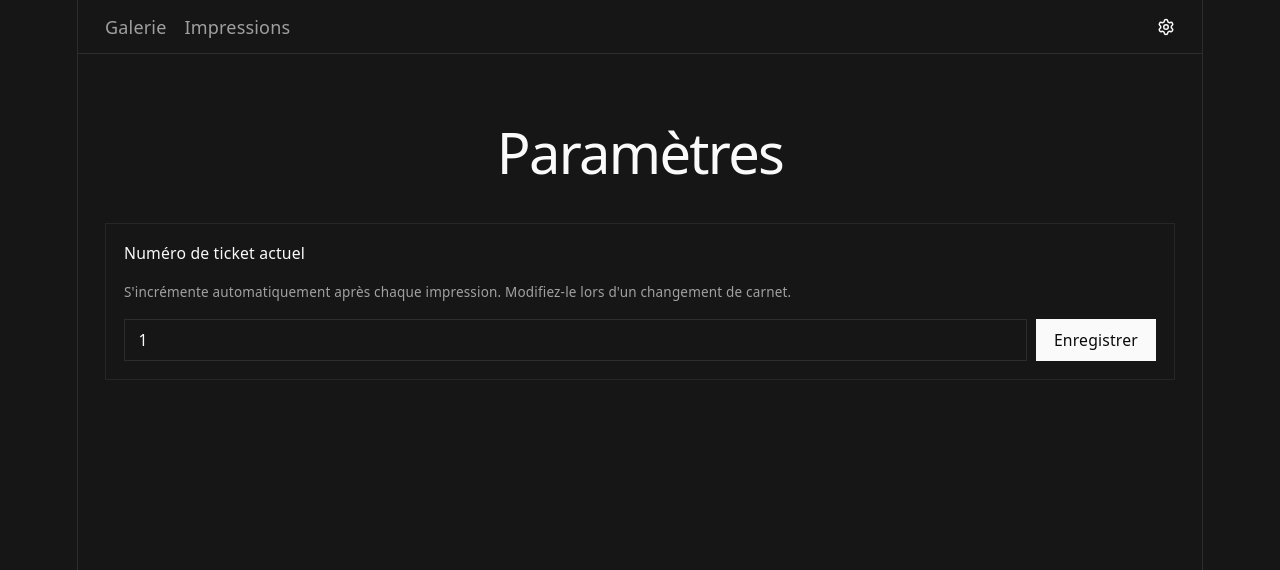
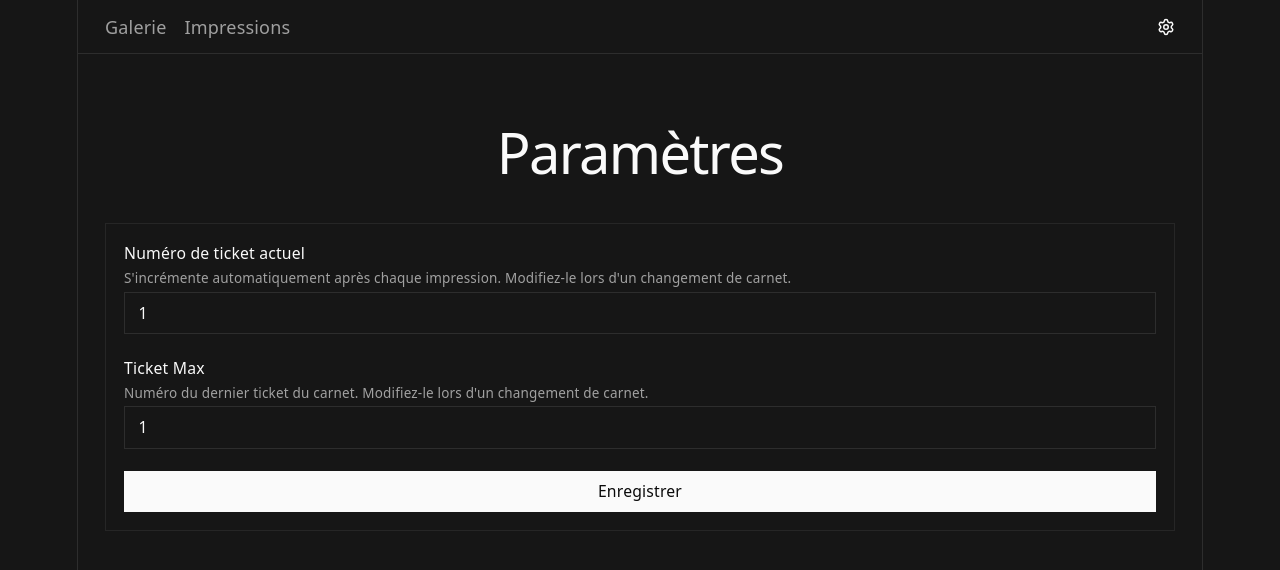
Before and after one commit to Association-Ephemere/frontend, a React (Vite) app: page /parameters in a window 1280 px wide. Shown: the top 570 px of the page. Built offline with nearby package versions, Linux system fonts and the light colour scheme; no server answers.

Commit message:
Feat : add end of ticket book (#24)
* feat : add mak ticket param

* feat : better handle server error

* fix : fix build

```diff
--- a/src/context/ticket/TicketContext.tsx
+++ b/src/context/ticket/TicketContext.tsx
@@ -1,12 +1,26 @@
 import { useState, useEffect, type ReactNode } from "react";
 import { TicketContext } from "./TicketProvider";
 import type { Ticket } from "@/types/ticket";
+import { toast } from "sonner";
+import { useNavigate } from "react-router";
 
-const STORAGE_KEY = "ticketNumber";
+const TICKET_NUMBER_STORAGE_KEY = "ticketNumber";
+const MAX_TICKET_BOOK_STORAGE_KEY = "maxTicketNumber";
 const TICKET_STORAGE_KEY = "ticket";
 
 function readTicketNumber(): number {
-  const parsed = parseInt(localStorage.getItem(STORAGE_KEY) ?? "", 10);
+  const parsed = parseInt(
+    localStorage.getItem(TICKET_NUMBER_STORAGE_KEY) ?? "",
+    10,
+  );
+  return isNaN(parsed) ? 1 : parsed;
+}
+
+function readMaxTicketBookNumber(): number {
+  const parsed = parseInt(
+    localStorage.getItem(MAX_TICKET_BOOK_STORAGE_KEY) ?? "",
+    10,
+  );
   return isNaN(parsed) ? 1 : parsed;
 }
 
@@ -28,6 +42,8 @@ export interface TicketContextValue {
   ticketNumber: number;
   setTicketNumber: (n: number) => void;
   incrementTicketNumber: () => void;
+  maxTicketNumber: number;
+  setMaxTicketNumber: (n: number) => void;
 }
 
 export function TicketProvider({
@@ -36,6 +52,11 @@ export function TicketProvider({
   const [ticket, setTicket] = useState<Ticket>(readTicket);
   const [ticketNumber, setTicketNumberState] =
     useState<number>(readTicketNumber);
+  const [maxTicketNumber, setMaxTicketNumberState] = useState<number>(
+    readMaxTicketBookNumber,
+  );
+
+  const navigate = useNavigate();
 
   useEffect(() => {
     localStorage.setItem(TICKET_STORAGE_KEY, JSON.stringify(ticket));
@@ -68,11 +89,24 @@ export function TicketProvider({
   function setTicketNumber(n: number) {
     const clamped = Math.max(1, n);
     setTicketNumberState(clamped);
-    localStorage.setItem(STORAGE_KEY, String(clamped));
+    localStorage.setItem(TICKET_NUMBER_STORAGE_KEY, String(clamped));
+  }
+
+  function setMaxTicketNumber(n: number) {
+    const clamped = Math.max(1, n);
+    setMaxTicketNumberState(clamped);
+    localStorage.setItem(MAX_TICKET_BOOK_STORAGE_KEY, String(clamped));
   }
 
   function incrementTicketNumber() {
     setTicketNumber(ticketNumber + 1);
+    if (ticketNumber >= maxTicketNumber) {
+      toast.info(
+        "Vous avez utilisé le dernier ticket disponible, veuillez prendre un nouveau carnet et changer les paramètres.",
+      );
+
+      navigate("/parameters");
+    }
   }
 
   return (
@@ -86,6 +120,8 @@ export function TicketProvider({
         ticketNumber,
         setTicketNumber,
         incrementTicketNumber,
+        maxTicketNumber,
+        setMaxTicketNumber,
       }}
     >
       {children}
--- a/src/hooks/useJobSSE.ts
+++ b/src/hooks/useJobSSE.ts
@@ -10,7 +10,7 @@ export function useJobSSE(printingIds: string[]) {
   const connections = useRef<Record<string, EventSource>>({});
 
   useEffect(() => {
-    const base = getEnv("VITE_JOB_SERVICE_URL");
+    const base = getEnv("VITE_JOB_SERVICE_URL") ?? "/";
     const activeIds = new Set(printingIds);
 
     // Close connections no longer needed
--- a/src/hooks/usePhotos.ts
+++ b/src/hooks/usePhotos.ts
@@ -26,5 +26,6 @@ export function useInfinitePhotos() {
       const loaded = allPages.flatMap((p) => p.photos).length;
       return loaded < lastPage.total ? loaded : undefined;
     },
+    throwOnError: true,
   });
 }
--- a/src/lib/axios.ts
+++ b/src/lib/axios.ts
@@ -1,6 +1,7 @@
 import axios from "axios";
 import type { PhotosResponse } from "../hooks/usePhotos";
 import { mockFetchPhotos } from "../mocks/flickrAdapter";
+import { toast } from "sonner";
 
 declare global {
   interface Window {
@@ -13,7 +14,7 @@ function getEnv(key: string): string {
 }
 
 export const api = axios.create({
-  baseURL: getEnv("VITE_JOB_SERVICE_URL"),
+  baseURL: getEnv("VITE_JOB_SERVICE_URL") ?? "/",
 });
 
 export { getEnv };
@@ -29,8 +30,18 @@ export async function fetchPhotosCompat(
   if (USE_MOCK) {
     return mockFetchPhotos(offset, limit);
   }
+
   const { data } = await api.get<PhotosResponse>("/photos", {
     params: { limit, offset },
   });
+
+  if (!data?.photos) {
+    toast.info("Réponse du serveur invalide, vérifiez l'url de l'API");
+    return {
+      photos: [],
+      total: 0,
+    };
+  }
+
   return data;
 }
--- a/src/pages/Gallery.tsx
+++ b/src/pages/Gallery.tsx
@@ -7,6 +7,7 @@ import { useTicket } from "../context/ticket/TicketProvider";
 
 function dedup(photos: Photo[]): Photo[] {
   const seen = new Set<string>();
+
   return photos.filter((p) => {
     if (seen.has(p.key)) return false;
     seen.add(p.key);
@@ -21,7 +22,8 @@ export default function Gallery() {
 
   const [topPhotos, setTopPhotos] = useState<Photo[]>([]);
   const scrollPages = data?.pages.flatMap((p) => p.photos) ?? [];
-  const allPhotos = dedup([...topPhotos, ...scrollPages]);
+
+  const allPhotos = dedup(topPhotos.concat(scrollPages) ?? []);
 
   const [modalIndex, setModalIndex] = useState<number | null>(null);
 
@@ -57,22 +59,12 @@ export default function Gallery() {
     [hasNextPage, isFetchingNextPage, fetchNextPage],
   );
 
-  if (status === "error") {
+  if (!data || status === "error") {
     return (
       <div className="flex items-center justify-center h-[calc(100vh-48px)]">
         <p className="text-red-500">
           Une erreur est survenue lors du chargement des photos
         </p>
-      </div>
-    );
-  }
-
-  if (status === "pending") {
-    return (
-      <div className="flex items-center justify-center h-[calc(100vh-48px)]">
-        <span className="text-stone-400 text-sm animate-pulse">
-          Chargement…
-        </span>
       </div>
     );
   }
--- a/src/pages/Parameters.tsx
+++ b/src/pages/Parameters.tsx
@@ -1,33 +1,51 @@
 import { useTicket } from "@/context/ticket/TicketProvider";
 import { useState } from "react";
+import { toast } from "sonner";
 
 export default function Parameters() {
-  const { ticketNumber, setTicketNumber } = useTicket();
+  const { ticketNumber, setTicketNumber, maxTicketNumber, setMaxTicketNumber } =
+    useTicket();
   const [input, setInput] = useState(String(ticketNumber));
+  const [inputMax, setInputMax] = useState(String(maxTicketNumber));
   const [saved, setSaved] = useState(false);
 
   function handleSave() {
     const parsed = parseInt(input, 10);
-    if (!isNaN(parsed)) {
+    const maxParsed = parseInt(inputMax, 10);
+
+    if (isNaN(parsed) || isNaN(maxParsed)) {
+      toast.error("Veuillez entrer des nombres valides pour les deux champs.");
+      return;
+    }
+
+    if (parsed > maxParsed) {
+      toast.error(
+        "Le numéro de ticket actuel ne peut pas être supérieur au numéro de ticket max.",
+      );
+      return;
+    }
+
     setTicketNumber(parsed);
+
+    setMaxTicketNumber(parsed);
     setSaved(true);
+    toast.success("Paramètres enregistrés avec succès !");
     setTimeout(() => setSaved(false), 2000);
-    }
   }
 
   return (
     <main className="p-6 p-x-12">
       <h1 className="text-xl font-semibold text-stone-800 mb-6">Paramètres</h1>
 
-      <div className="border border-muted rounded-xl p-4 gap-4 flex flex-col w-full items-start">
+      <div className="border border-muted rounded-xl p-4 gap-5 flex flex-col w-full items-start text-left">
+        <div className="flex gap-1 w-full flex-col">
           <label className="text-sm font-medium text-foreground">
             Numéro de ticket actuel
           </label>
           <p className="text-xs text-muted-foreground text-left">
-          S'incrémente automatiquement après chaque impression. Modifiez-le lors
-          d'un changement de carnet.
+            S'incrémente automatiquement après chaque impression. Modifiez-le
+            lors d'un changement de carnet.
           </p>
-        <div className="flex gap-2 w-full">
           <input
             type="number"
             min={1}
@@ -38,14 +56,33 @@ export default function Parameters() {
             }}
             className="w-full px-3 py-2 border rounded-lg text-sm focus:outline-none focus:ring-1 shrink"
           />
+        </div>
+        <div className="flex gap-1 w-full flex-col">
+          <label className="text-sm font-medium text-foreground">
+            Ticket Max
+          </label>
+          <p className="text-xs text-muted-foreground text-left">
+            Numéro du dernier ticket du carnet. Modifiez-le lors d'un changement
+            de carnet.
+          </p>
+          <input
+            type="number"
+            min={1}
+            value={inputMax}
+            onChange={(e) => {
+              setInputMax(e.target.value);
+              setSaved(false);
+            }}
+            className="w-full px-3 py-2 border rounded-lg text-sm focus:outline-none focus:ring-1 shrink"
+          />
+        </div>
         <button
           onClick={handleSave}
-            className="px-4 py-2 rounded-lg text-sm bg-foreground text-background hover:bg-muted-foreground transition-colors"
+          className="px-4 py-2 w-full rounded-lg text-sm bg-foreground text-background hover:bg-muted-foreground transition-colors"
         >
           {saved ? "Enregistré" : "Enregistrer"}
         </button>
       </div>
-      </div>
     </main>
   );
 }
```
Also changed, not shown: src/App.tsx (+4 -4 lines). Lines whose indentation alone changed are shown as unchanged.
